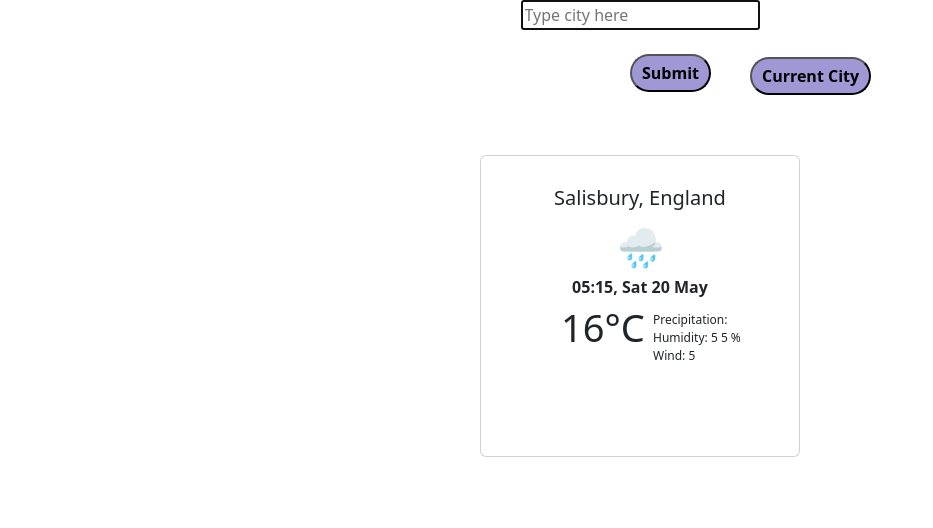
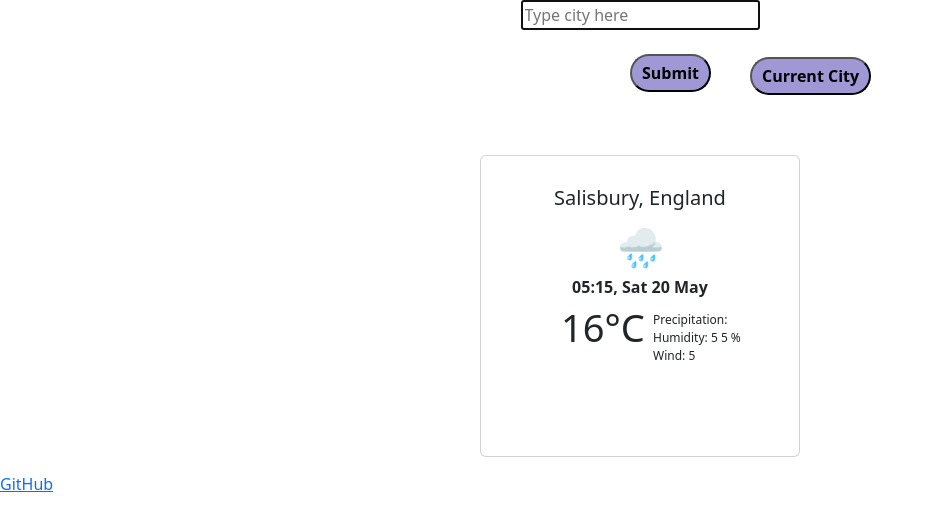
Before and after one commit to WestLaura/weather-app, a plain HTML site: page index.html in a window 1280 px wide. Shown: the whole page, without its empty margins (0-933 px from the left). Drawn offline with nearby package versions, Linux system fonts and the light colour scheme.

Commit message:
Added GitHub repos link

```diff
--- a/index.html
+++ b/index.html
@@ -48,6 +48,8 @@
       </div>
     </div>
 
+    <footer> <a href="https://github.com/WestLaura/weather-app"> GitHub </a></footer>
+
     <script src="index.js"></script>
   </body>
 </html>
```
